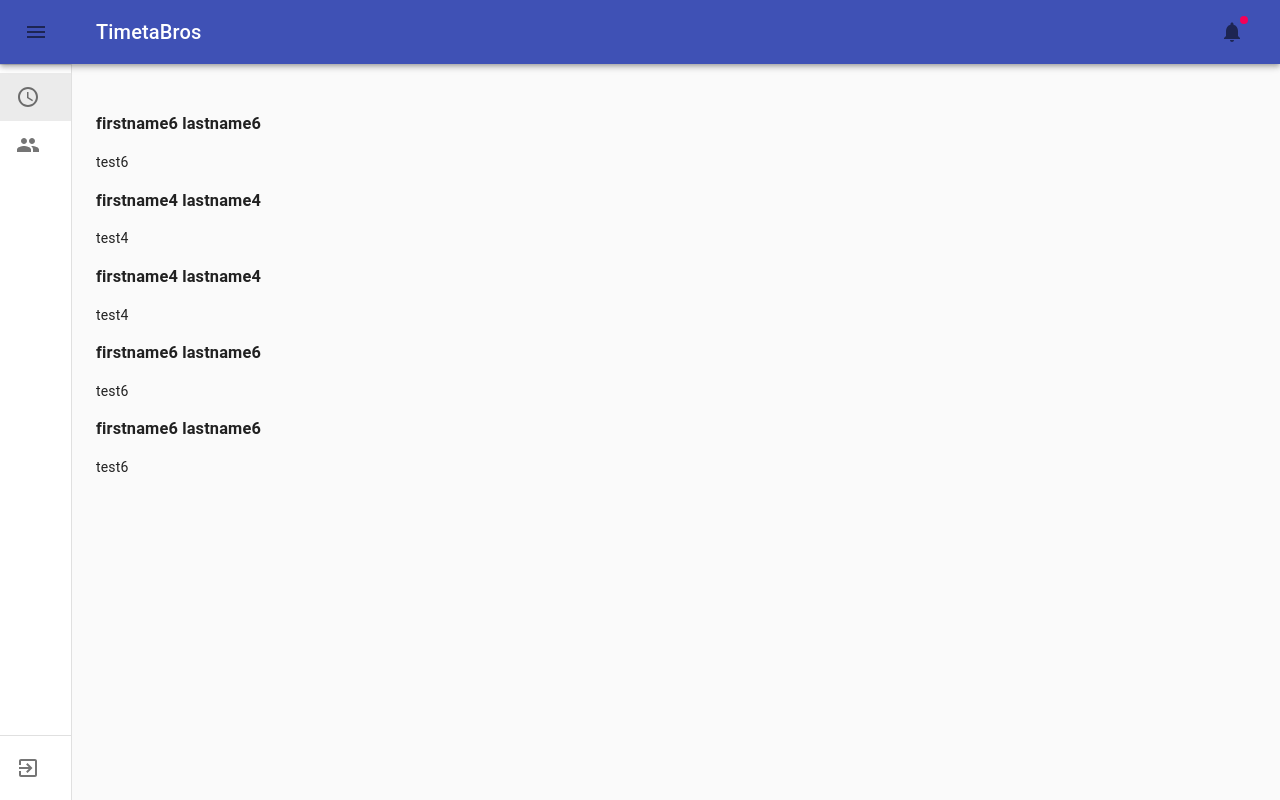
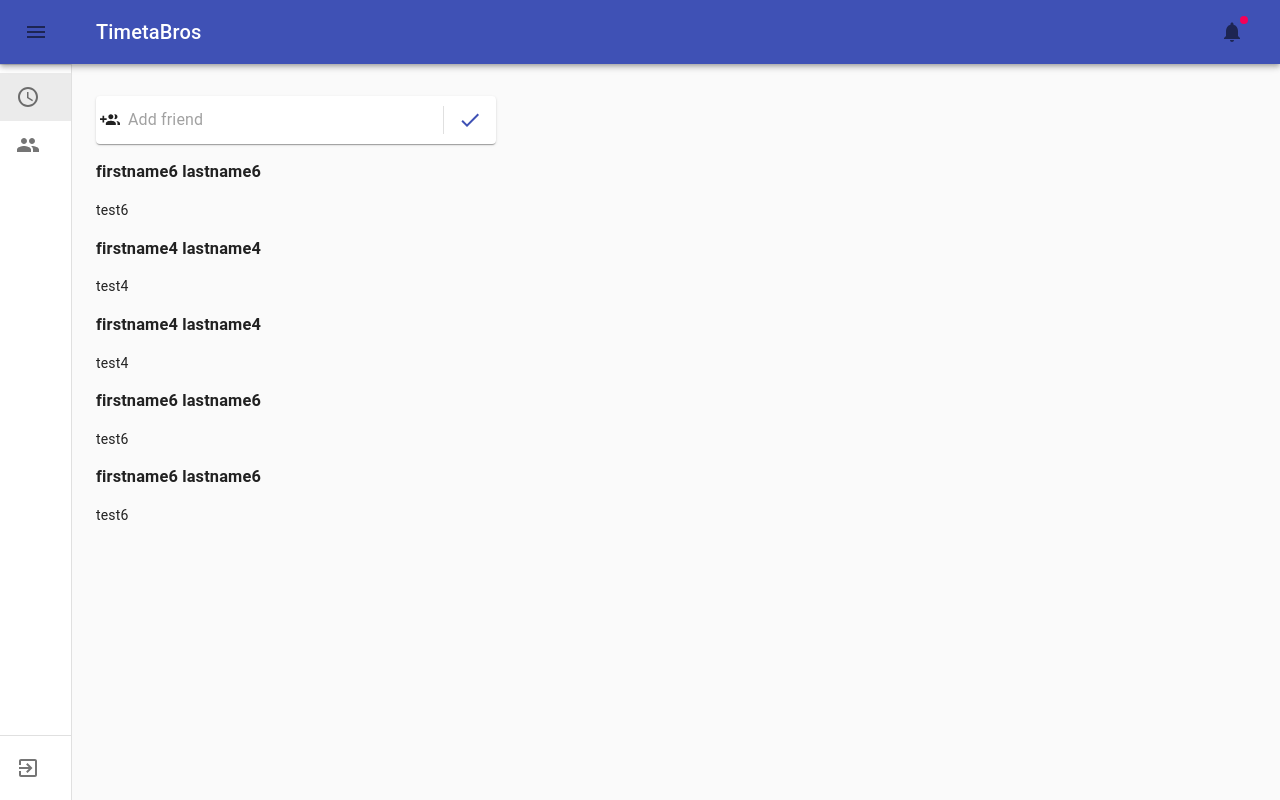
Before and after one commit to SnoopySnipe/project-timetabros, a React (Create React App) app in the folder timetabros-frontend/: page /home/friends in a window 1280 px wide. Built offline with nearby package versions, Linux system fonts and the light colour scheme.

Commit message:
Added add friend bar layout

```diff
--- a/timetabros-frontend/src/pages/Friends.js
+++ b/timetabros-frontend/src/pages/Friends.js
@@ -1,7 +1,7 @@
 import React from 'react';
 import UserProfile from "./components/UserProfile";
 import '../styles/pages/Friends.css';
-
+import AddFriendBar from './components/AddFriendBar/AddFriendBar';
 
 class Friends extends React.Component {
     constructor(){
@@ -39,6 +39,7 @@ class Friends extends React.Component {
         console.log(friendList);
         return(
             <div id="friends">
+                <AddFriendBar></AddFriendBar>
                 {friendList.map(friend =>
                     <UserProfile key={friend.username} user={friend} />)}
             </div>
--- /dev/null
+++ b/timetabros-frontend/src/pages/components/AddFriendBar/AddFriendBar.js
@@ -0,0 +1,29 @@
+import React from 'react';
+import { InputBase, IconButton, Paper, Divider } from '@material-ui/core';
+import CheckIcon from '@material-ui/icons/Check';
+import GroupAddIcon from '@material-ui/icons/GroupAdd';
+import styles from './AddFriendBarStyles';
+import { withStyles } from '@material-ui/core/styles';
+
+class AddFriendBar extends React.Component {
+
+
+    render () {
+        const {classes} = this.props;
+        return (
+            <Paper component="form" className={classes.root}>
+                <GroupAddIcon fontSize="small"/>
+            <InputBase
+              className={classes.input}
+              placeholder="Add friend"
+            />
+            <Divider className={classes.divider} orientation="vertical" />
+            <IconButton color="primary" className={classes.iconButton} aria-label="directions">
+            <CheckIcon></CheckIcon>
+            </IconButton>
+          </Paper>
+        )
+    }
+}
+
+export default withStyles(styles)(AddFriendBar);
--- /dev/null
+++ b/timetabros-frontend/src/pages/components/AddFriendBar/AddFriendBarStyles.js
@@ -0,0 +1,22 @@
+const styles = (theme => ({
+        root: {
+            padding: '2px 4px',
+            display: 'flex',
+            alignItems: 'center',
+            width: 400,
+        },
+        input: {
+            marginLeft: theme.spacing(1),
+            flex: 1,
+        },
+        iconButton: {
+        padding: 10,
+        },
+        divider: {
+        height: 28,
+        margin: 4,
+        }
+    }
+));
+
+export default styles;
```
